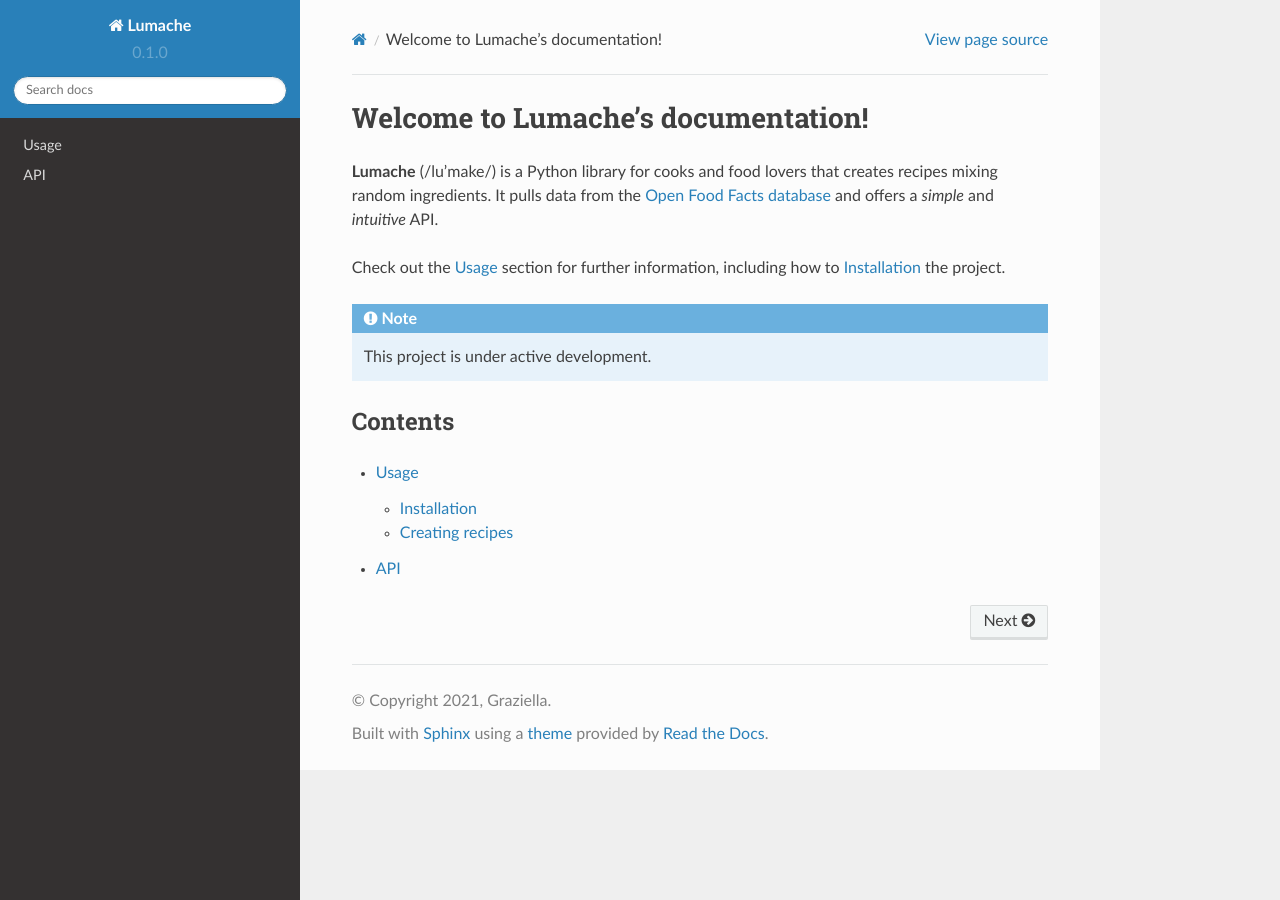
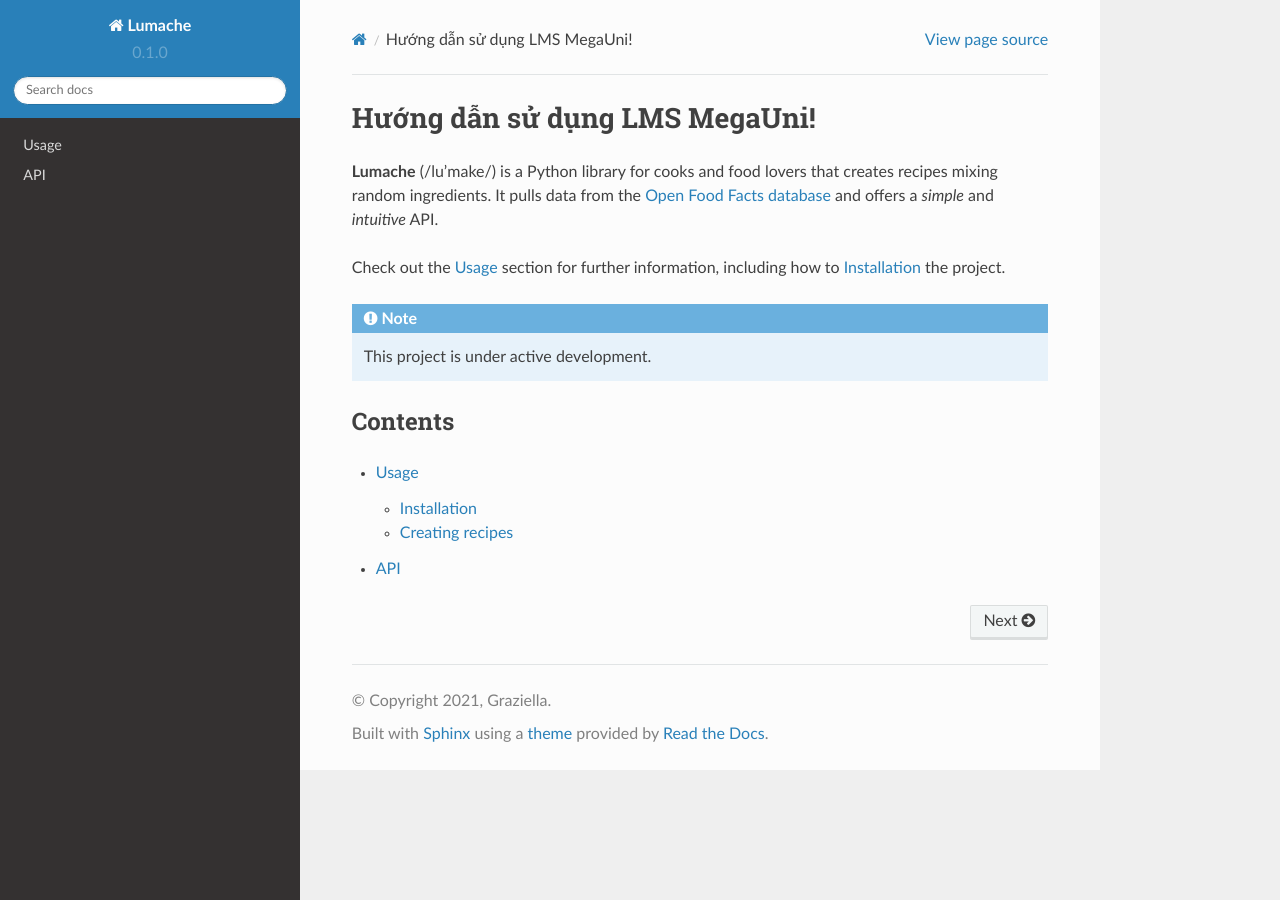
Before and after one commit to megauniversity/tutorial, a Sphinx documentation site: the page built from docs/source/index.rst, in a window 1280 px wide. Built offline with Sphinx 7.4.7 and the Read the Docs theme 2.0.0, drawn with Linux system fonts in a browser that asks for light colours.

Commit message:
Update index.rst

```diff
--- a/docs/source/index.rst
+++ b/docs/source/index.rst
@@ -1,4 +1,4 @@
-Welcome to Lumache's documentation!
+Hướng dẫn sử dụng LMS MegaUni!
 ===================================
 
 **Lumache** (/lu'make/) is a Python library for cooks and food lovers
```
